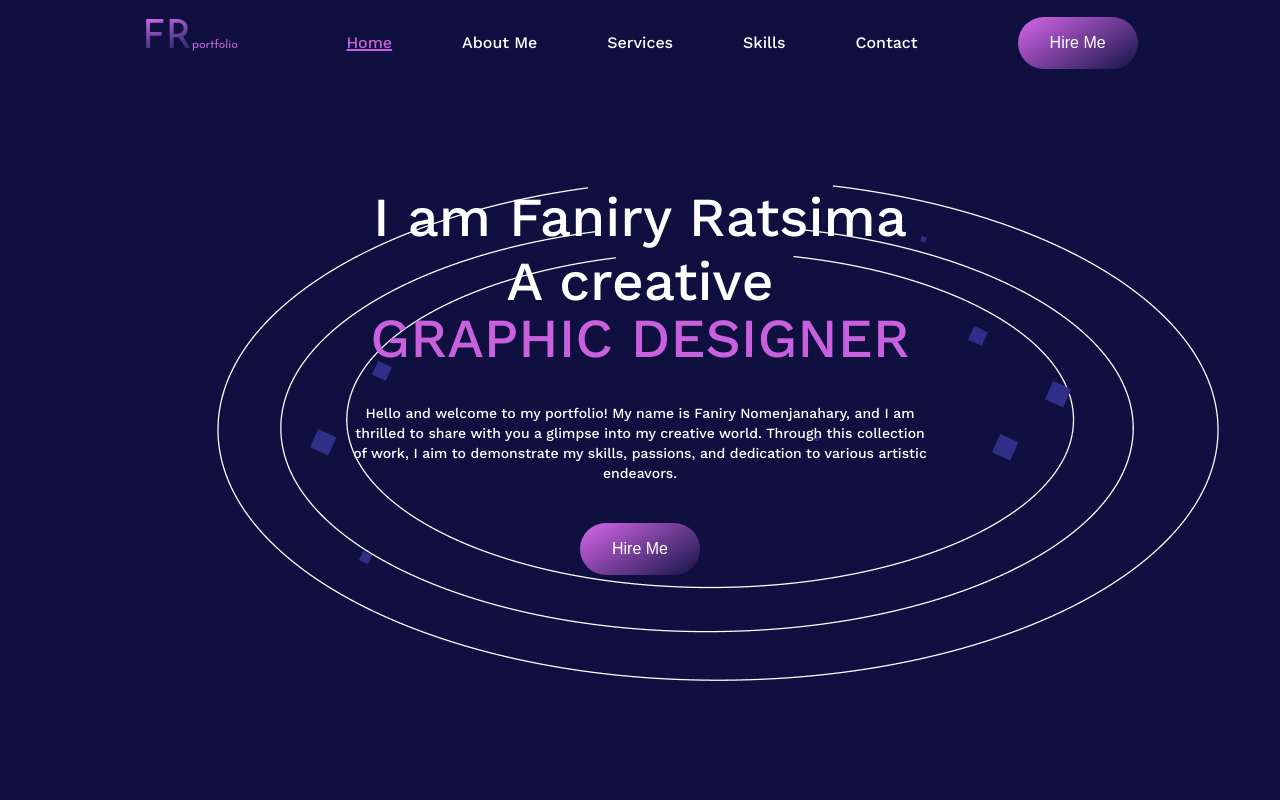
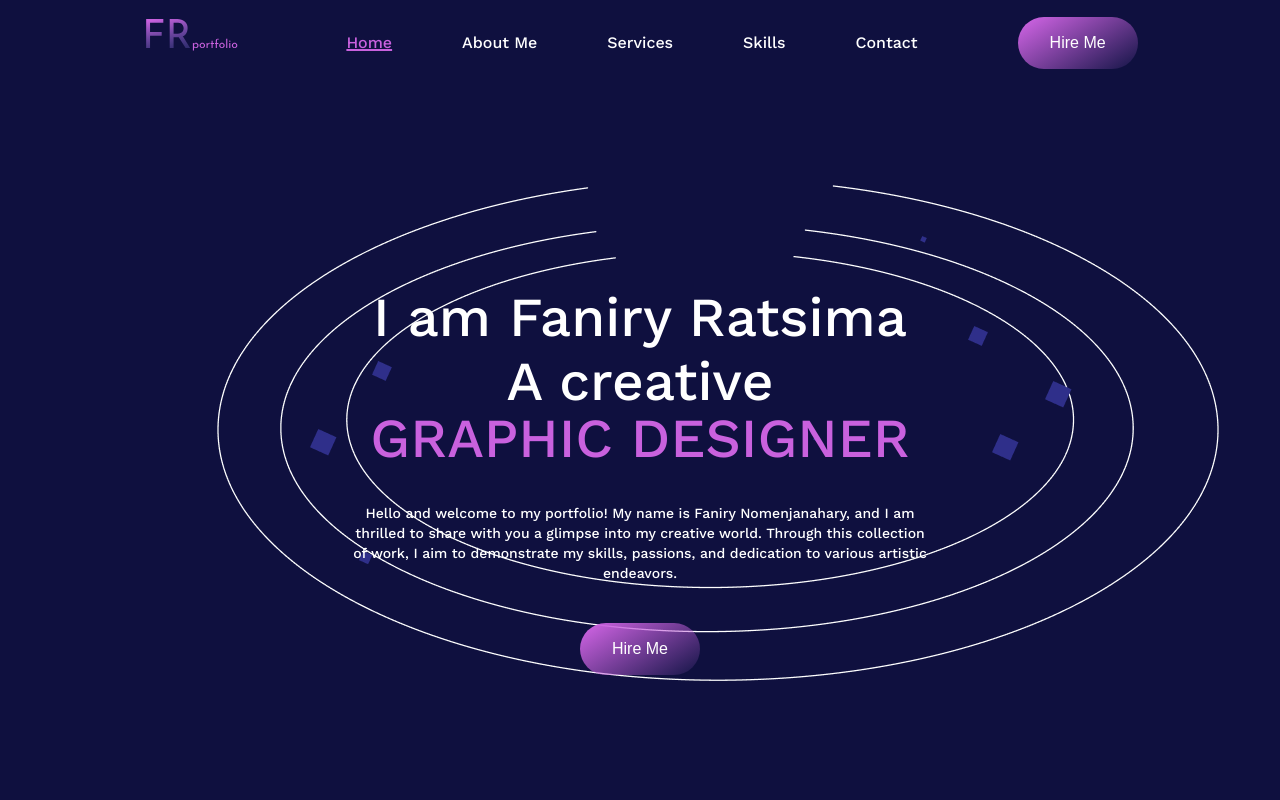
Before and after one commit to Faniry7/portfolio, a website built with Vite: page index.html in a window 1280 px wide. Shown: the top 800 px of the page. Built offline with nearby package versions, Linux system fonts and the light colour scheme.

Commit message:
add new styles

```diff
--- a/style.css
+++ b/style.css
@@ -82,7 +82,7 @@ button {
 
 .hero-text {
   position: relative;
-
+  top: 100px;
 }
 
 .title {
@@ -929,7 +929,7 @@ footer {
   }
 }
 
-@media screen and (max-width:425px) {
+@media screen and (max-width:320px) {
   .navigation {
     gap: 20px;
   }
```
